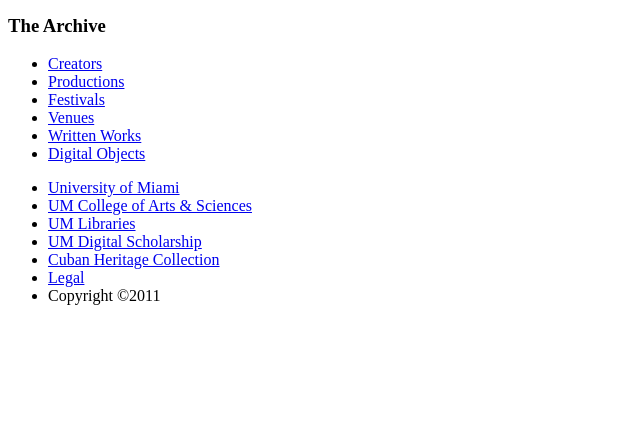
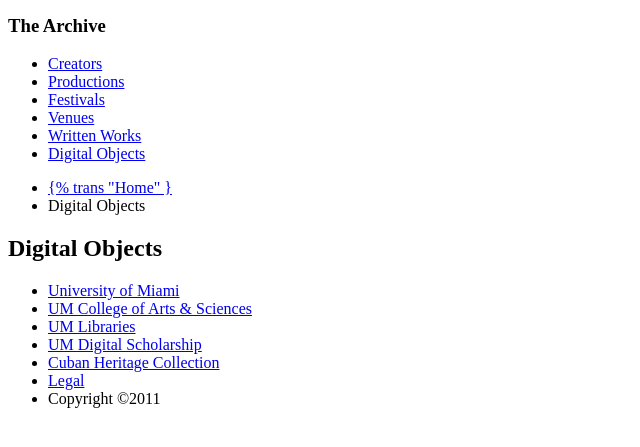
Before and after one commit to umdsp/romeu, a Django app: template templates/archive/digitalobjects_list.html in a window 1280 px wide. Shown: the part 256-703 px from the top of the page, without its empty margins (0-640 px from the left). Run offline with Django 3.2, Linux system fonts and the light colour scheme; the template is opened without the code that fills it, so the values that code supplies are empty; parts of the project's set-up code (start-up, migrations or seed data) failed here and were passed over; some libraries are stand-ins or nearby versions.

Commit message:
Testing headers on list pages

```diff
--- a/templates/archive/digitalobjects_list.html
+++ b/templates/archive/digitalobjects_list.html
@@ -9,6 +9,15 @@
 {% endblock %}
 
 {% block content %}
+    <header>
+        <nav class="breadcrumbs">
+            <ul>
+                <li><a href="/">{% trans "Home" }</a></li>
+                <li>{% trans "Digital Objects" %}</li>
+            </ul>
+        </nav>
+        <h2>{% trans "Digital Objects" %}</h2>
+    </header>
     <ul id="digitalobjectslist">
         {% for obj in digital_objects %}
             <li>
```
